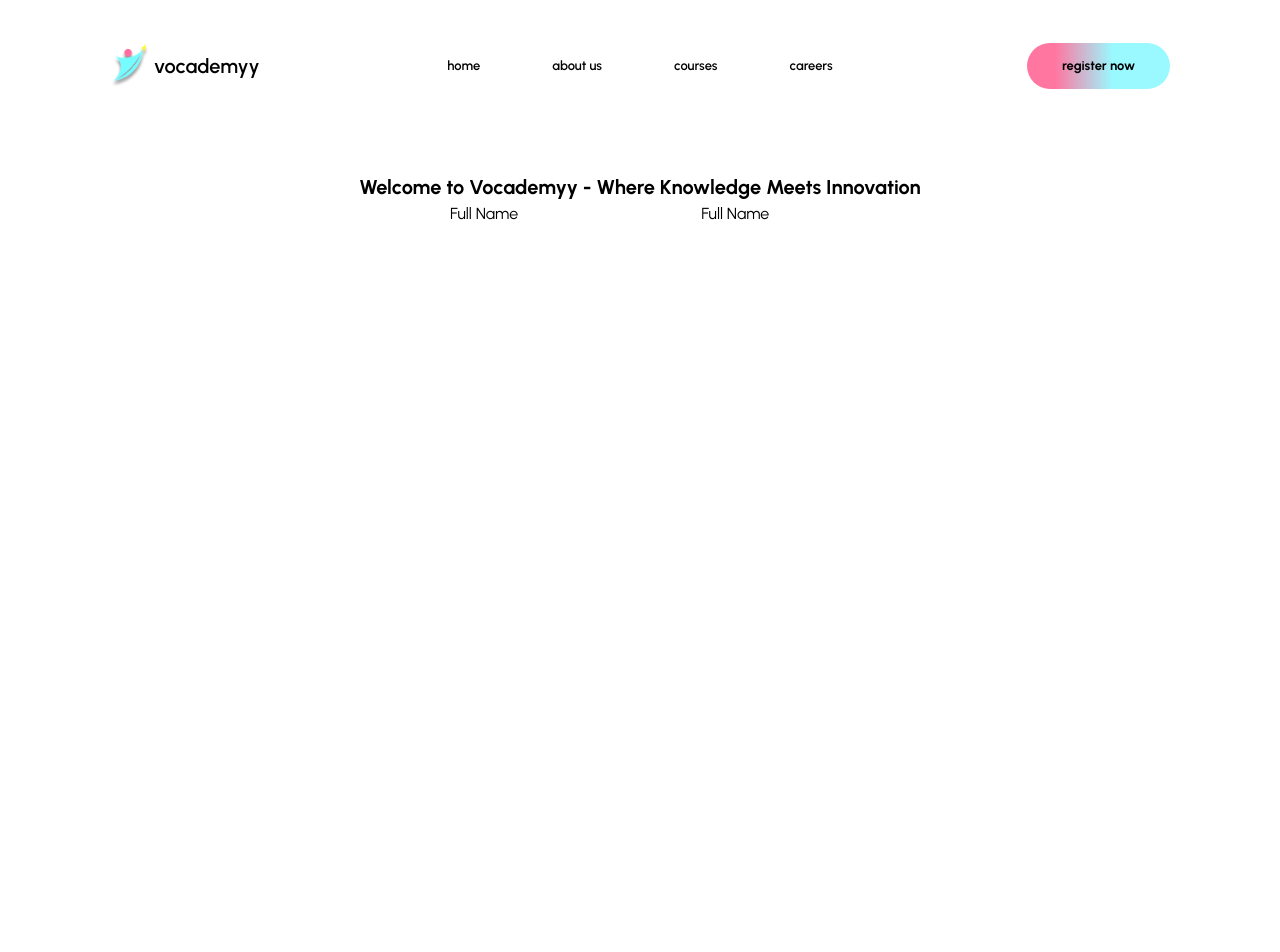
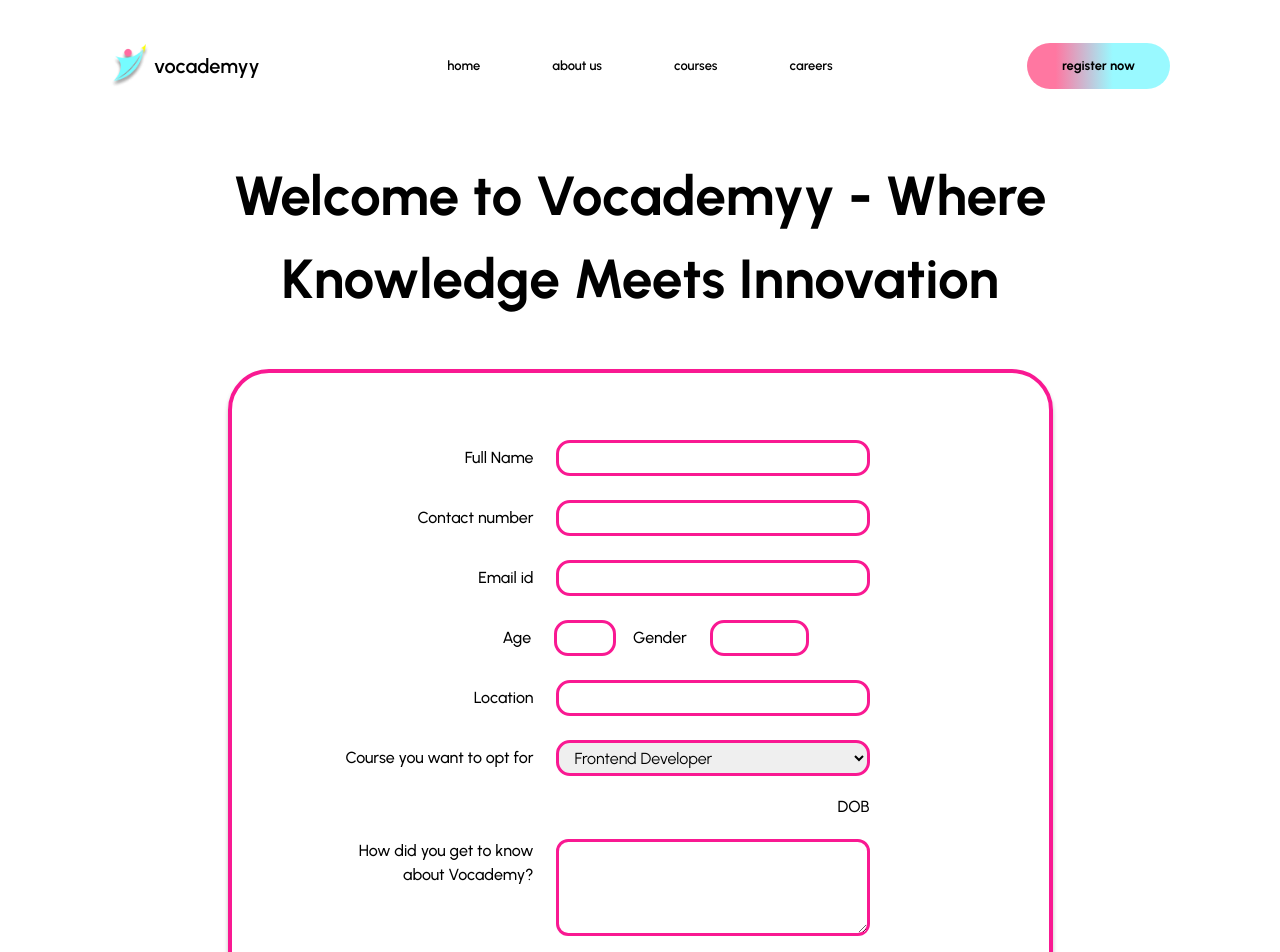
Before and after one commit to div-vik/vocademy, a Next.js app: page /register in a window 1280 px wide. Shown: the top 952 px of the page. Built offline with nearby package versions, Linux system fonts and the light colour scheme.

Commit message:
under progress

```diff
--- a/app/globals.css
+++ b/app/globals.css
@@ -16,3 +16,22 @@
     @apply bg-gradient-to-r from-secondaryPink from-20% to-secondaryBlue to-60% text-transparent bg-clip-text;
   }
 }
+
+.checkbox-style {
+  appearance: none;
+  -webkit-appearance: none;
+  display: flex;
+  align-content: center;
+  justify-content: center;
+  font-size: 2rem;
+  border: 0.87px solid #f91992;
+  border-radius: 5.23px;
+}
+
+.checkbox-style::after {
+  content: "";
+  width: 1.4rem;
+  height: 1.4rem;
+  transform: scale(1);
+  background-color: green;
+}
--- a/app/register/page.jsx
+++ b/app/register/page.jsx
@@ -1,20 +1,115 @@
 import React from "react";
+import AuthBtn from "../ui/AuthBtn";
 
 const Register = () => {
   return (
-    <div className="flex flex-col justify-center items-center mt-[83px] px-[25px]">
-      <div className="text-center font-bold text-[20px]">
+    <div className="flex flex-col justify-center items-center mt-[83px] mb-[50px] lg:mb-[75px] xl:mb-[109px] lg:mt-[151.57px] xl:mt-[66.57px] px-[25px] lg:px-[100px] xl:px-[162px] 2xl:px-[283px]">
+      <div className="text-center font-bold text-[20px] lg:text-[64px] xl:text-[55px]">
         <p>Welcome to Vocademyy - Where Knowledge Meets Innovation</p>
       </div>
-      <div className="w-[380px] h-[1087px] border-pri">
-        <form>
-          <label>Full Name</label>
-          <input type="text" className="" />
+      <form className="w-[380px] h-[1087px] lg:w-[825px] lg:h-[798px] xl:w-[825px] xl:h-[798px] rounded-[25.9px] lg:rounded-[41px] xl:rounded-[41px] border-[2.53px] lg:border-[4px] mt-[35px] lg:mt-[75px] xl:mt-[49px] border-primaryPink shadow-[0_4px_4px_0px_rgba(0,0,0,0.25)] lg:shadow-[0_5.205px_5.205px_0px_rgba(0,0,0,0.25)] xl:shadow-[0_4px_4px_0px_rgba(0,0,0,0.25)]">
+        <div className="mt-[89px] lg:mt-[70px] xl:mt-[67px] px-[53px] lg:pl-[113px] lg:pr-[179px] gap-[34.6px] lg:gap-[24px] flex flex-col justify-start lg:justify-center items-start lg:items-end">
+          <div className="flex flex-col lg:flex-row justify-center lg:items-center gap-[15px] lg:gap-[22px]">
+            <label className="text-[13.956px] lg:text-[16px] font-medium leading-[14.793px] lg:leading-[16.96px]">
+              Full Name
+            </label>
+            <input
+              type="text"
+              className="w-[273.887px] h-[31.401px] lg:w-[314px] lg:h-[36px] rounded-[12.2px] lg:rounded-[14px] border-[2.62px] lg:border-[3px] px-3 focus:outline-none border-primaryPink"
+            />
+          </div>
 
-          <label>Full Name</label>
-          <input type="text" className="" />
-        </form>
-      </div>
+          <div className="flex flex-col lg:flex-row justify-center lg:items-center gap-[15px] lg:gap-[22px]">
+            <label className="text-[13.956px] lg:text-[16px] font-medium leading-[14.793px] lg-leading-[16.96px]">
+              Contact number
+            </label>
+            <input
+              type="phone"
+              className="w-[273.887px] h-[31.401px] lg:w-[314px] lg:h-[36px] rounded-[12.2px] lg:rounded-[14px] border-[2.62px] lg:border-[3px] px-3 focus:outline-none border-primaryPink"
+            />
+          </div>
+
+          <div className="flex flex-col lg:flex-row justify-center lg:items-center gap-[15px] lg:gap-[22px]">
+            <label className="text-[13.956px] lg:text-[16px] font-medium leading-[14.793px] lg-leading-[16.96px]">
+              Email id
+            </label>
+            <input
+              type="email"
+              className="w-[273.887px] h-[31.401px] lg:w-[314px] lg:h-[36px] rounded-[12.2px] lg:rounded-[14px] border-[2.62px] lg:border-[3px] px-3 focus:outline-none border-primaryPink"
+            />
+          </div>
+
+          <div className="flex flex-row gap-[28.92px] lg:gap-[17px] w-full lg:pl-[158px]">
+            <div className="flex flex-col lg:flex-row lg:justify-center lg:items-center gap-[7px] lg:gap-[23px]">
+              <label className="text-[13.956px] lg:text-[16px] font-medium leading-[14.793px] lg-leading-[16.96px]">
+                Age
+              </label>
+              <input
+                type="number"
+                className="w-[54.08px] h-[31.401px] lg:w-[62px] lg:h-[36px] rounded-[12.2px] lg:rounded-[14px] border-[2.62px] lg:border-[3px] px-3 focus:outline-none border-primaryPink"
+              />
+            </div>
+
+            <div className="flex flex-col lg:flex-row lg:justify-center lg:items-center gap-[7px] lg:gap-[23px]">
+              <label className="text-[13.956px] lg:text-[16px] font-medium leading-[14.793px] lg-leading-[16.96px]">
+                Gender
+              </label>
+              <input
+                type="text"
+                className="w-[86.353px] h-[31.401px] lg:w-[99px] lg:h-[36px] rounded-[12.2px] lg:rounded-[14px] border-[2.62px] lg:border-[3px] px-3 focus:outline-none border-primaryPink"
+              />
+            </div>
+          </div>
+
+          <div className="flex flex-col lg:flex-row justify-center lg:items-center gap-[15px] lg:gap-[22px]">
+            <label className="text-[13.956px] lg:text-[16px] font-medium leading-[14.793px] lg-leading-[16.96px]">
+              Location
+            </label>
+            <input
+              type="text"
+              className="w-[273.887px] h-[31.401px] lg:w-[314px] lg:h-[36px] rounded-[12.2px] lg:rounded-[14px] border-[2.62px] lg:border-[3px] px-3 focus:outline-none border-primaryPink"
+            />
+          </div>
+
+          <div className="flex flex-col lg:flex-row justify-center lg:items-center gap-[15px] lg:gap-[22px]">
+            <label className="text-[13.956px] lg:text-[16px] font-medium leading-[14.793px] lg-leading-[16.96px]">
+              Course you want to opt for
+            </label>
+            <select className="w-[273.887px] h-[31.401px] lg:w-[314px] lg:h-[36px] rounded-[12.2px] lg:rounded-[14px] border-[2.62px] lg:border-[3px] px-3 focus:outline-none border-primaryPink">
+              <option>Frontend Developer</option>
+              <option>Software Developer</option>
+              <option>Backend Developer</option>
+            </select>
+          </div>
+
+          <div className="flex flex-col lg:flex-row justify-center lg:items-center gap-[15px] lg:gap-[22px]">
+            <label className="text-[13.956px] lg:text-[16px] font-medium leading-[14.793px] lg-leading-[16.96px]">
+              DOB
+            </label>
+            {/* <input type="text" className="" /> */}
+          </div>
+
+          <div className="flex flex-col lg:flex-row justify-end lg:w-full lg:items-start gap-[15px] lg:gap-[22px]">
+            <label className="text-[13.956px] lg:text-[16px] lg:text-end font-medium leading-[14.793px] lg:leading-[23.68px]">
+              How did you get to know
+              <br className="hidden lg:block" /> about Vocademy?
+            </label>
+            <textarea className="w-[273.887px] h-[84.608px] lg:w-[314px] lg:h-[97px] rounded-[12.2px] border-[2.62px] lg:border-[3px] px-3 focus:outline-none border-primaryPink" />
+          </div>
+        </div>
+
+        <div className="mt-[49.75px] lg:mt-[47px] text-[8.723px] lg:text-[10px] leading-[9.246px] lg:leading-[10.6px] font-normal flex justify-center items-center gap-[15.98px] lg:gap-[18px]">
+          <p>I agree to the Terms of Service and Privacy Policy.</p>
+          <input
+            type="checkbox"
+            className="w-[17.445px] h-[17.445px] lg:w-[20px] lg:h-[20px] border-[0.87px] lg:border-[1px] rounded-[5.23px] lg:rounded-[6px] border-primaryPink accent-primaryPink"
+          />
+        </div>
+
+        <div className="mt-[37.64px] lg:mt-[29px] xl:mt-[35px] flex flex-col justify-center items-center">
+          <AuthBtn title="register now" />
+        </div>
+      </form>
     </div>
   );
 };
```
